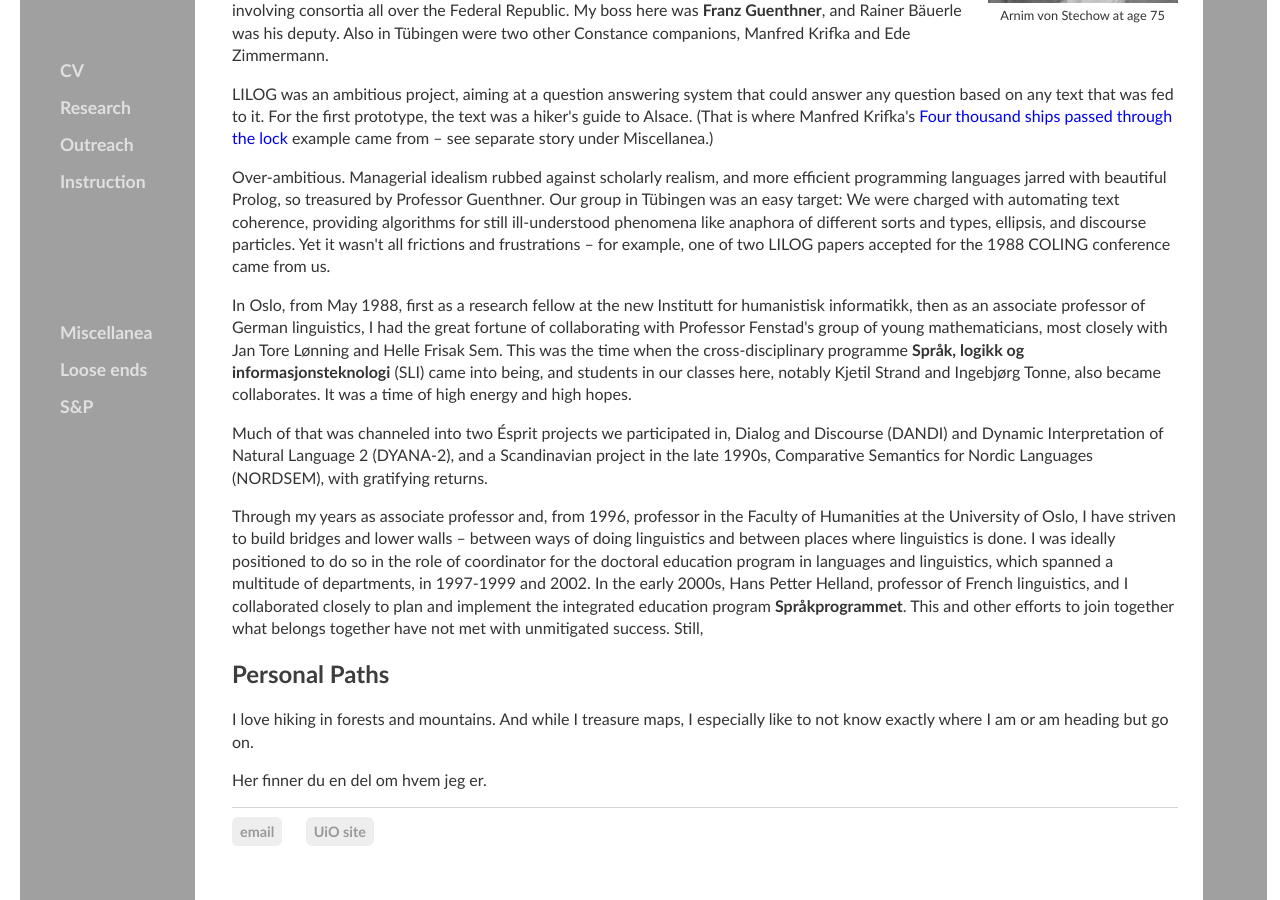
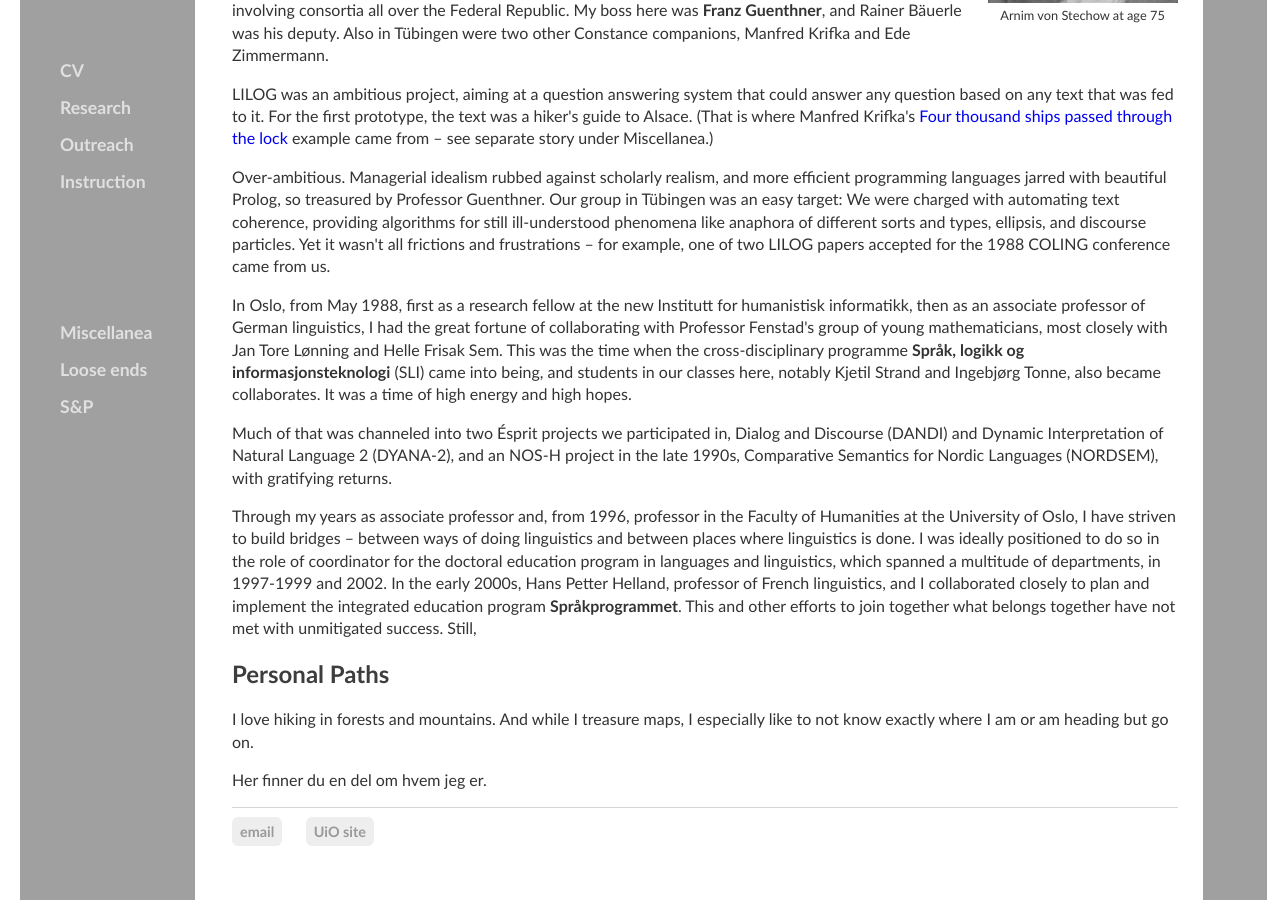
Before and after one commit to kjelljs/kjelljs.github.io, a Jekyll site: the page built from about/index.html, in a window 1280 px wide and 900 px high, scrolled down 1404 px. Built offline with Jekyll 4.4.1, drawn with Linux system fonts in a browser that asks for light colours.

Commit message:
Update index.html

```diff
--- a/about/index.html
+++ b/about/index.html
@@ -33,9 +33,9 @@ figcaption {
 	<p>Over-ambitious. Managerial idealism rubbed against scholarly realism, and more efficient programming languages jarred with beautiful Prolog, so treasured by Professor Guenthner. Our group in Tübingen was an easy target: We were charged with automating text coherence, providing algorithms for still ill-understood phenomena like anaphora of different sorts and types, ellipsis, and discourse particles. Yet it wasn't all frictions and frustrations &ndash; for example, one of two LILOG papers accepted for the 1988 COLING conference came from us.</p>
 	<p>In Oslo, from May 1988, first as a research fellow at the new Institutt for humanistisk informatikk, then as an associate professor of German linguistics, I had the great fortune of collaborating with Professor Fenstad's group of young mathematicians, most closely with Jan Tore Lønning and Helle Frisak Sem. This was the time when the cross-disciplinary programme <b>Språk, logikk og informasjonsteknologi</b> (SLI) came into being, and students in our classes here, notably Kjetil Strand and Ingebjørg Tonne, also became collaborates. It was a time of high energy and high hopes.
 	</p>
-	<p>Much of that was channeled into two Ésprit projects we participated in, Dialog and Discourse (DANDI) and Dynamic Interpretation of Natural Language 2 (DYANA-2), and a Scandinavian project in the late 1990s, Comparative Semantics for Nordic Languages (NORDSEM), with gratifying returns.
+	<p>Much of that was channeled into two Ésprit projects we participated in, Dialog and Discourse (DANDI) and Dynamic Interpretation of Natural Language 2 (DYANA-2), and an NOS-H project in the late 1990s, Comparative Semantics for Nordic Languages (NORDSEM), with gratifying returns.
 	</p>
-	<p>Through my years as associate professor and, from 1996, professor in the Faculty of Humanities at the University of Oslo, I have striven to build bridges and lower walls &ndash; between ways of doing linguistics and between places where linguistics is done. I was ideally positioned to do so in the role of coordinator for the doctoral education program in languages and linguistics, which spanned a multitude of departments, in 1997-1999 and 2002. In the early 2000s, Hans Petter Helland, professor of French linguistics, and I collaborated closely to plan and implement the integrated education program <b>Språkprogrammet</b>. This and other efforts to join together what belongs together have not met with unmitigated success. Still,
+	<p>Through my years as associate professor and, from 1996, professor in the Faculty of Humanities at the University of Oslo, I have striven to build bridges &ndash; between ways of doing linguistics and between places where linguistics is done. I was ideally positioned to do so in the role of coordinator for the doctoral education program in languages and linguistics, which spanned a multitude of departments, in 1997-1999 and 2002. In the early 2000s, Hans Petter Helland, professor of French linguistics, and I collaborated closely to plan and implement the integrated education program <b>Språkprogrammet</b>. This and other efforts to join together what belongs together have not met with unmitigated success. Still,
 	</p>
 	<h2 id="priv">Personal Paths</h2>
 	<p>I love hiking in forests and mountains. And while I treasure maps, I especially like to not know exactly where I am or am heading but go on.</p>
```
